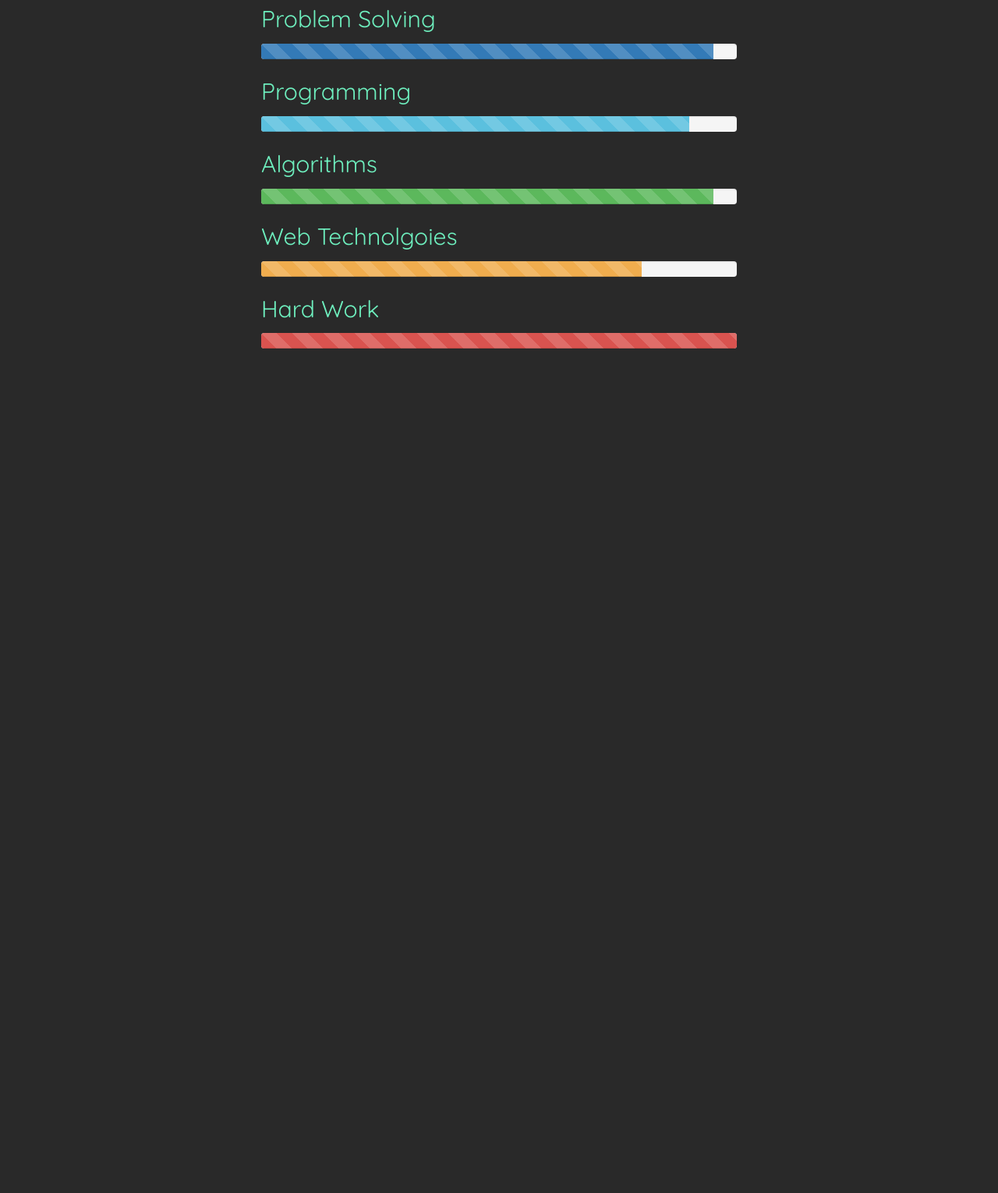
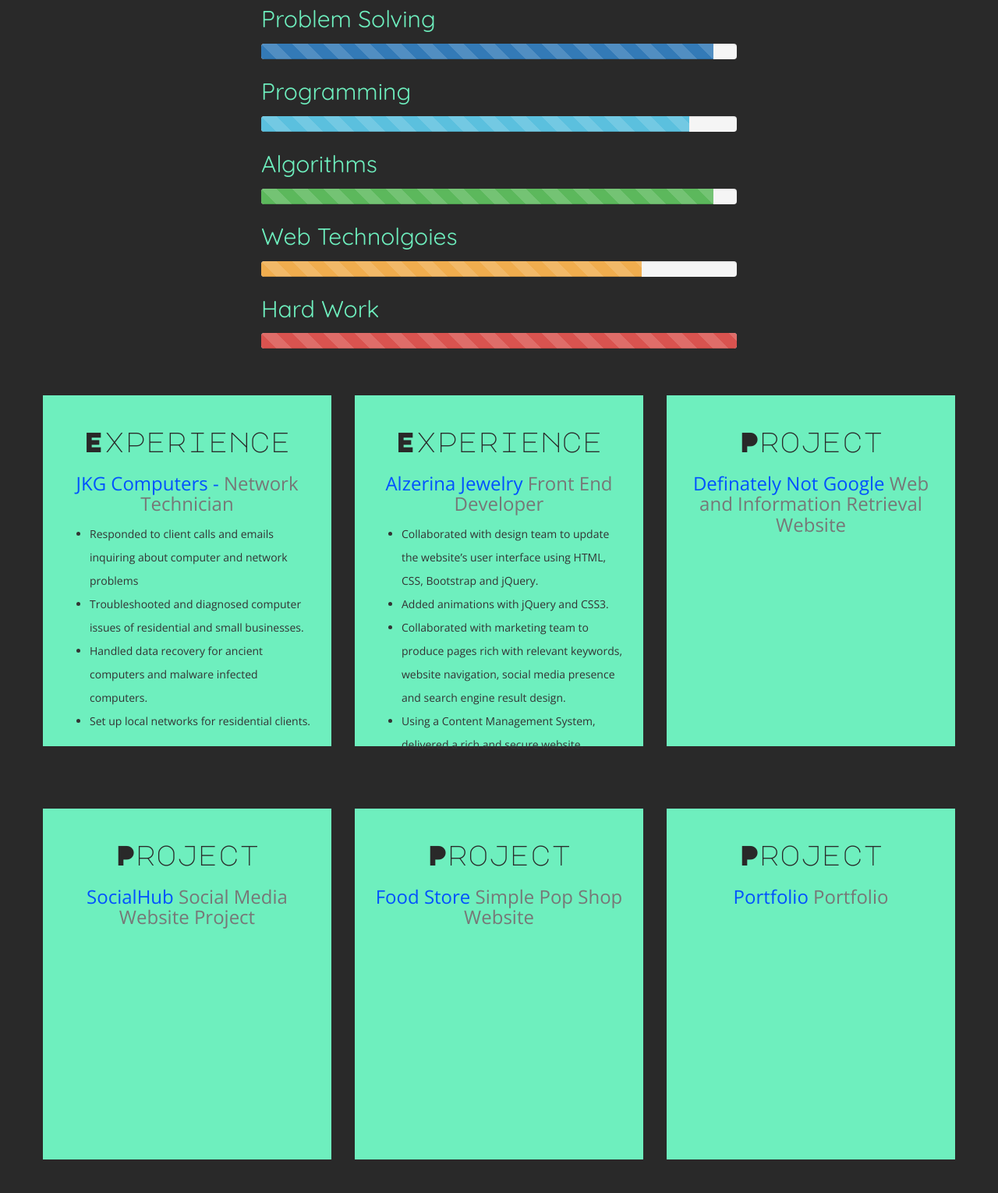
Before and after one commit to MuhammadBIlalQC/MuhammadBIlalQC.github.io, a plain HTML site: page index.html in a window 1280 px wide. Shown: the part 1229-2759 px from the top of the page at 78% size. Before the commit the page ends 1696 px from the top, so only its background shows below. Drawn offline with nearby package versions, Linux system fonts and the light colour scheme.

Commit message:
Added experience section and under construction section

```diff
--- a/index.html
+++ b/index.html
@@ -56,9 +56,31 @@
                 color: #6EEFBE;
             }
 
+            .experience-project-container {
+                padding: 40px;
+            }
+
 			.tri-pic {
 				height: 350px;
 			}
+
+            .experience-element {
+                background-color: #6EEFBE !important;
+            }
+
+            .experience-element > h1 {
+                color: #292929 !important;
+                text-align: center;
+            }
+
+            .experience-element > h3 {
+                text-align: center;
+                color: rgb(0, 81, 255) !important;
+            }
+
+            .experience-element > ul {
+
+            }
 
             @media only screen and (min-height: 800px) {
                 #intro > h1 {
@@ -72,6 +94,14 @@
                 }
                 #main p {
                     font-size: 30px;
+                }
+
+                .experience-element {
+                    height: 450px;
+                    padding: 20px;
+                }
+                .experience-element li {
+                    line-height: 30px;
                 }
             }
     </style>
@@ -132,7 +162,7 @@
                     close to perfect as possible.
                 </p>
             </div>
-            <div class="col-md-5">
+            <div class="col-md-offset-1 col-md-5">
                 <img id="cat" src="images/cat3.png">
             </div>
         </div>
@@ -172,13 +202,74 @@
                 </div>
             </div>
         </div>
+        <div class="row experience-project-container">
+            <div class="col-md-4">
+                <div class="experience-element">
+                    <h1>Experience</h1>
+                    <h3>JKG Computers - <span class="text-muted">Network Technician</span></h3>
+                    <ul>
+                        <li>Responded to client calls and emails inquiring about computer and network problems</li>
+                        <li>Troubleshooted and diagnosed computer issues of residential and small businesses.</li>
+                        <li>Handled data recovery for ancient computers and malware infected computers.</li>
+                        <li>Set up local networks for residential clients.</li>
+                    </ul>
+                </div>
+            </div>
+            <div class="col-md-4">
+                    <div class="experience-element">
+                        <h1>Experience</h1>
+                        <h3>Alzerina Jewelry <span class="text-muted">Front End Developer</span></h3>
+                        <ul>
+                            <li>Collaborated with design team to update the website’s user interface using HTML, CSS, Bootstrap and jQuery.</li>
+                            <li>Added animations with jQuery and CSS3.</li>
+                            <li>Collaborated with marketing team to produce pages rich with relevant keywords, website navigation, social media presence and search engine result design.</li>
+                            <li>Using a Content Management System, delivered a rich and secure website.</li>
+                        </ul>
+                    </div>
+                </div>
+            <div class="col-md-4">
+                <div class="experience-element">
+                    <h1>Project</h1>
+                    <h3>Definately Not Google <span class="text-muted">Web and Information Retrieval Website</span></h3>
+                </div>
+            </div>
+        </div>
+        <div class="row experience-project-container">
+            <div class="col-md-4">
+                <div class="experience-element">
+                    <h1>Project</h1>
+                    <h3>SocialHub <span class="text-muted">Social Media Website Project</span></h3>
+                </div>
+            </div>
+            <div class="col-md-4">
+                <div class="experience-element">
+                    <h1>Project</h1>
+                    <h3>Food Store <span class="text-muted">Simple Pop Shop Website</span></h3>
+                </div>
+            </div>
+            <div class="col-md-4">
+                <div class="experience-element">
+                    <h1>Project</h1>
+                    <h3>Portfolio <span class="text-muted">Portfolio</span></h3>
+                </div>
+            </div>
+        </div>
+
+        <div class="row" style="margin-top: 30px;">
+            <div class="col-md-offset-4 col-md-4">
+                <img src="images/under-construction.png">
+            </div>
+        </div>
     </div>
+
+
 
     <script>
         $(document).ready(function(){
+            var initialFadeOut = 1500;
             setTimeout(function(){
-                $('#intro').fadeOut(1500);
-                setTimeout(function() {$('#main').fadeIn(1500)}, 1000);
+                $('#intro').fadeOut(initialFadeOut);
+                setTimeout(function() {$('#main').fadeIn(initialFadeOut)}, 1000);
                 }, 1000);
         })
     </script>
```
Also changed, not shown: images/under-construction.png (added).
